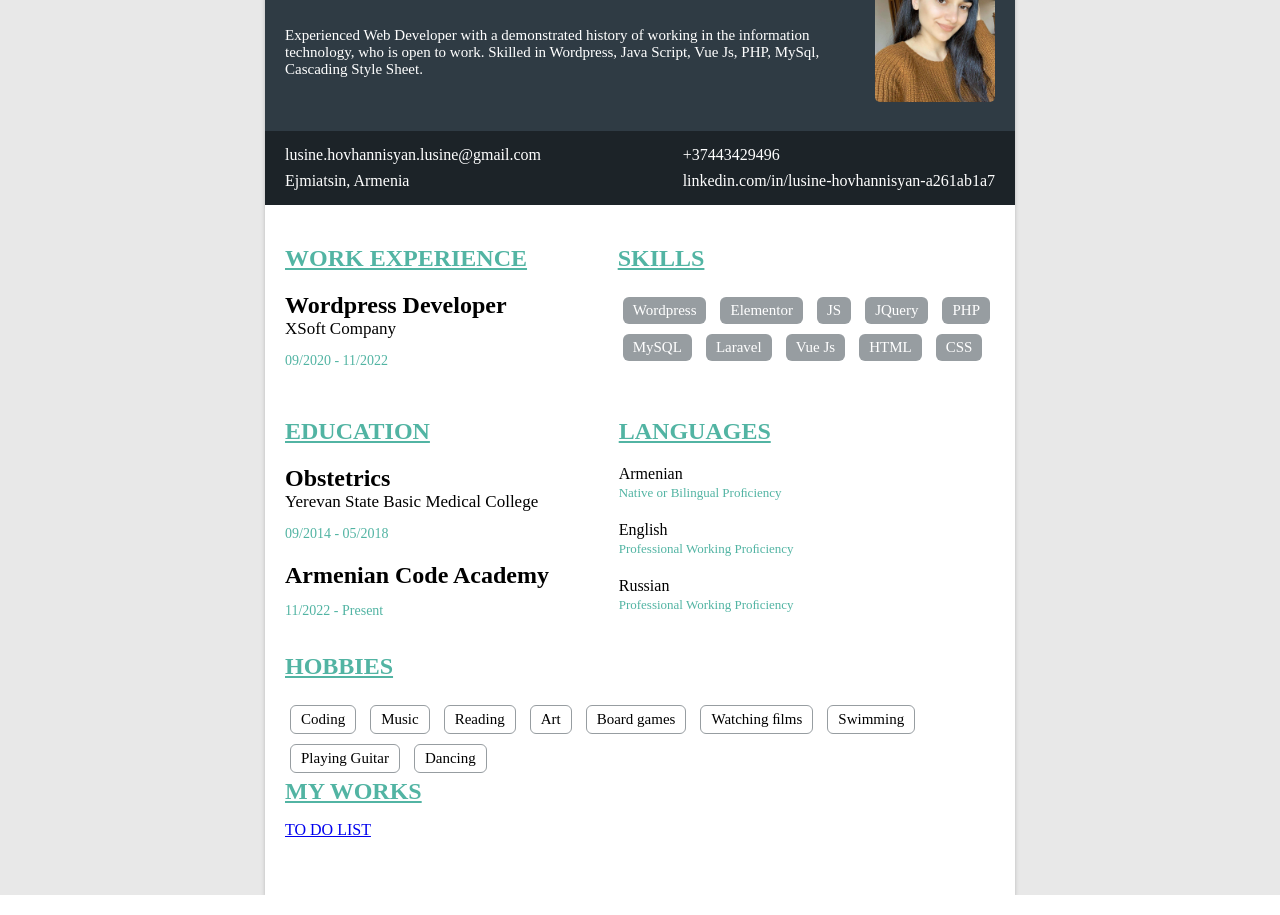
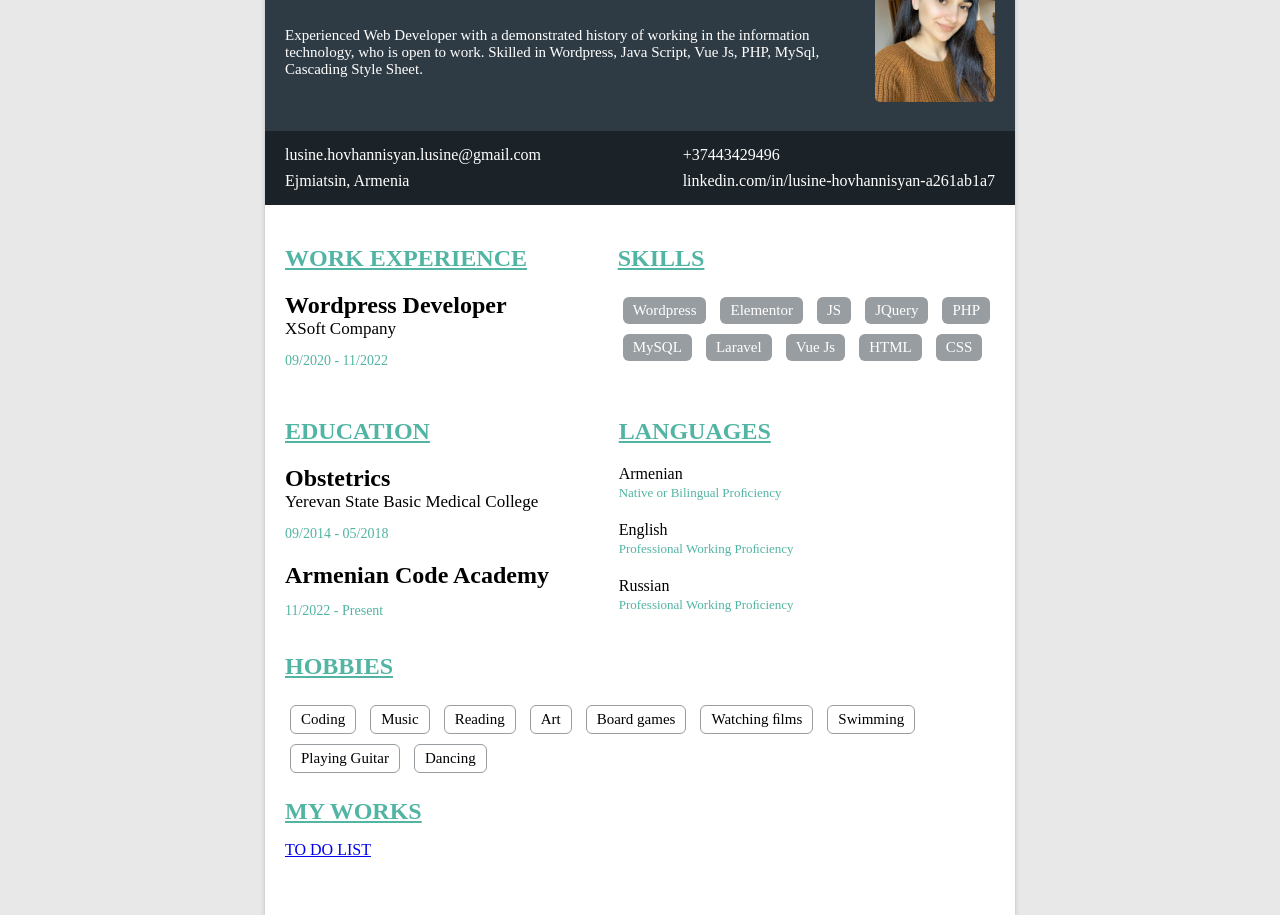
Before and after one commit to Lusine679/Lusine679.githab.io, a plain HTML site: page index.html in a window 1280 px wide. Shown: the part 83-998 px from the top of the page. Drawn offline with Linux system fonts and the light colour scheme.

Commit message:
Update style.css

```diff
--- a/style.css
+++ b/style.css
@@ -126,7 +126,7 @@ body{
   width: 53%;
 }
 
-.resume-body .bottom{
+.resume-body .bottom, .resume-body .my-works{
   margin-top: 20px;
 }
 
```
